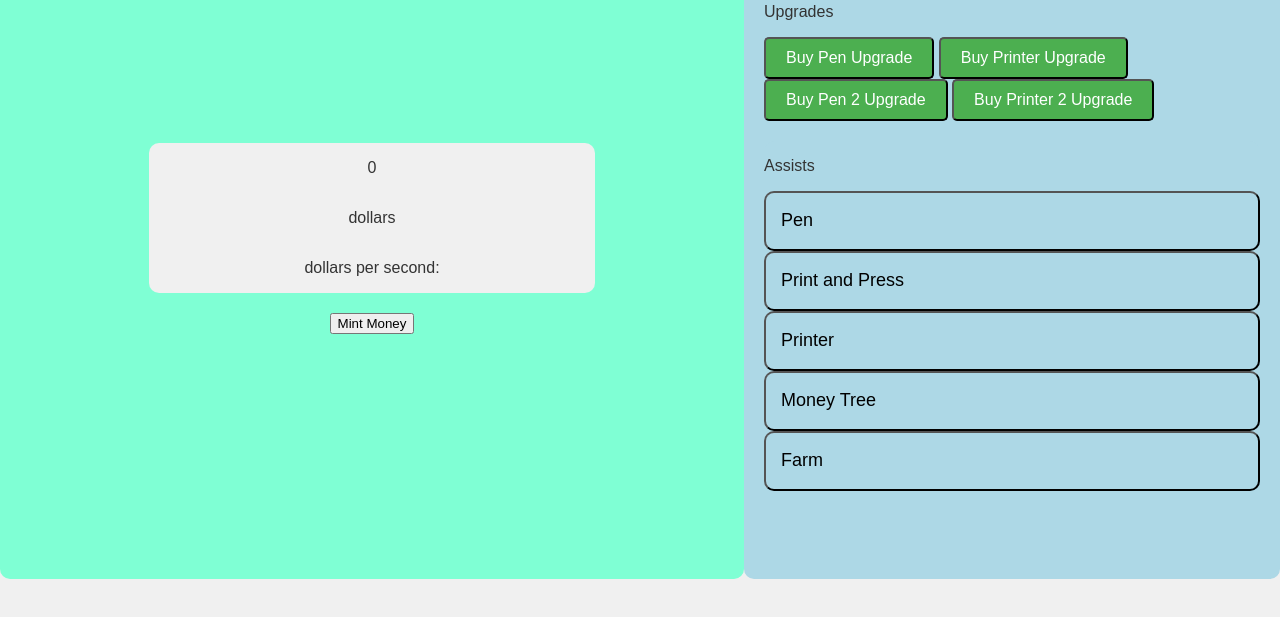
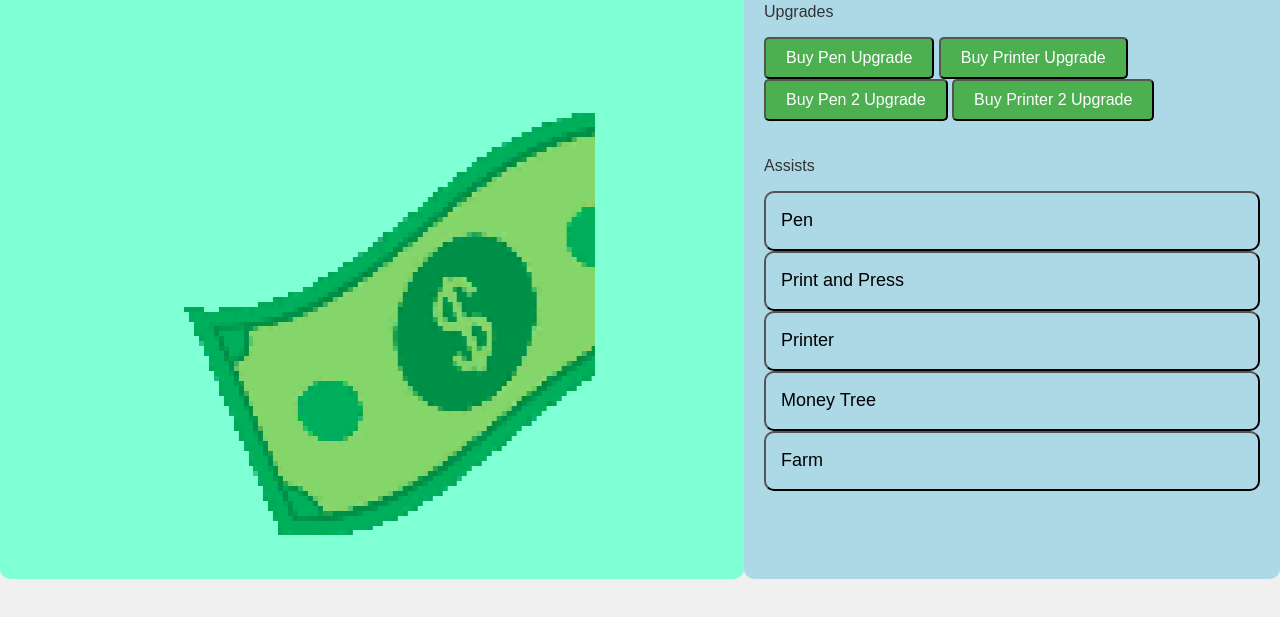
Before and after one commit to Iliyabel/Money-Maker, a plain HTML site: page index.html in a window 1280 px wide. Shown: the part 181-798 px from the top of the page. Drawn offline with Linux system fonts and the light colour scheme.

Commit message:
Added image for clicker button

```diff
--- a/index.html
+++ b/index.html
@@ -30,7 +30,7 @@
                     <p>dollars per second: </p>
                 </div>
                 <div>
-                    <button onclick="moneyMint()">Mint Money</button>
+                    <button id="button-clicker" onclick="moneyMint()"></button>
                 </div>
             </div>
 
--- a/styles.css
+++ b/styles.css
@@ -98,6 +98,17 @@ nav a:hover {
     margin-bottom: 0;
 }
 
+#button-clicker {
+    border: none;
+    background: url(dollar.png);
+    width: 612px;
+    height: 612px;
+}
+
+#button-clicker:hover {
+    cursor: pointer;
+}
+
 .shop {
     display: flex;
     flex-direction: column;
```
Also changed, not shown: dollar.png (added), pixel_art_large.png (added).
